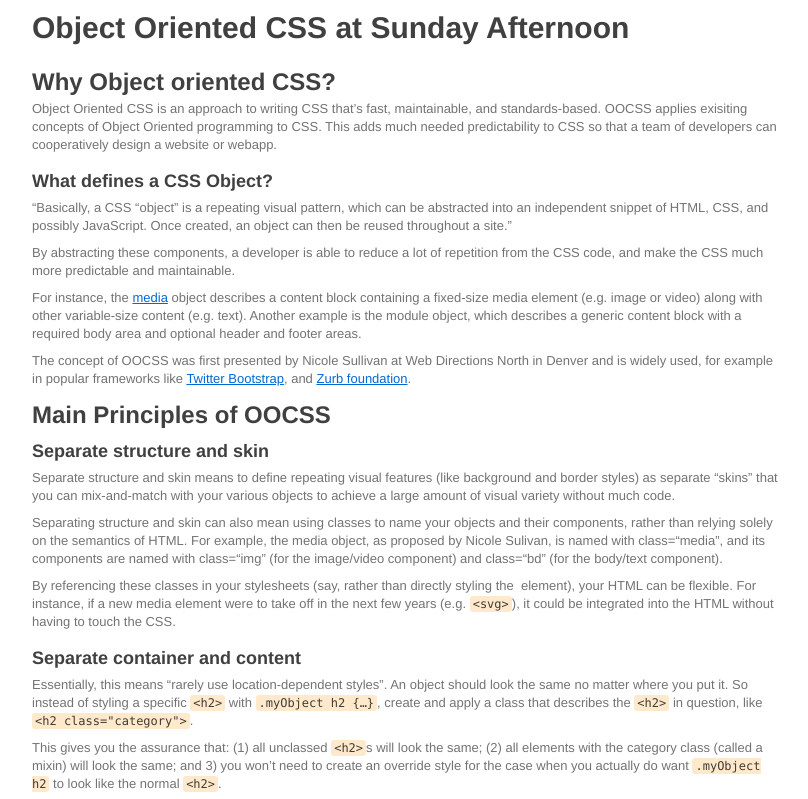
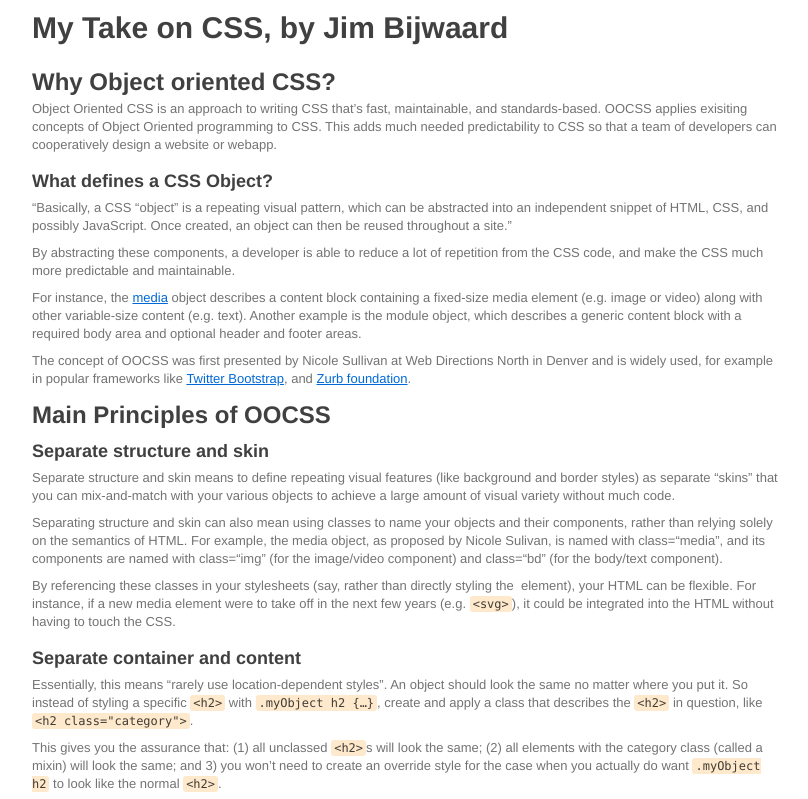
Before and after one commit to jimbijwaard/jimbijwaard.github.com, a plain HTML site: page oocss/index.html in a window 1280 px wide. Shown: the top 799 px of the page, without its empty margins (234-1042 px from the left). Drawn offline with Linux system fonts and the light colour scheme.

Commit message:
no message

```diff
--- a/oocss/index.html
+++ b/oocss/index.html
@@ -122,10 +122,10 @@ pre code {
     }
 }
 </style>
-<title>Object Oriented CSS at Sunday Afternoon</title>
+<title>My Take on CSS, by Jim Bijwaard</title>
 </head>
 <body>
-<h1>Object Oriented CSS at Sunday Afternoon</h1>
+<h1>My Take on CSS, by Jim Bijwaard</h1>
 
 <h2>Why Object oriented CSS?</h2>
 
```
